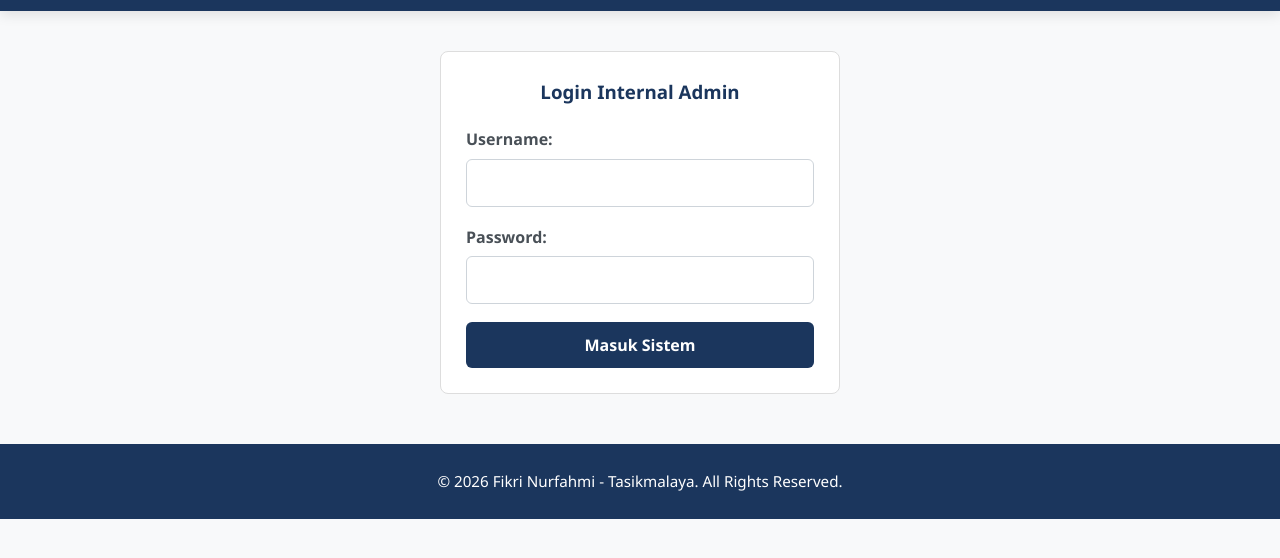
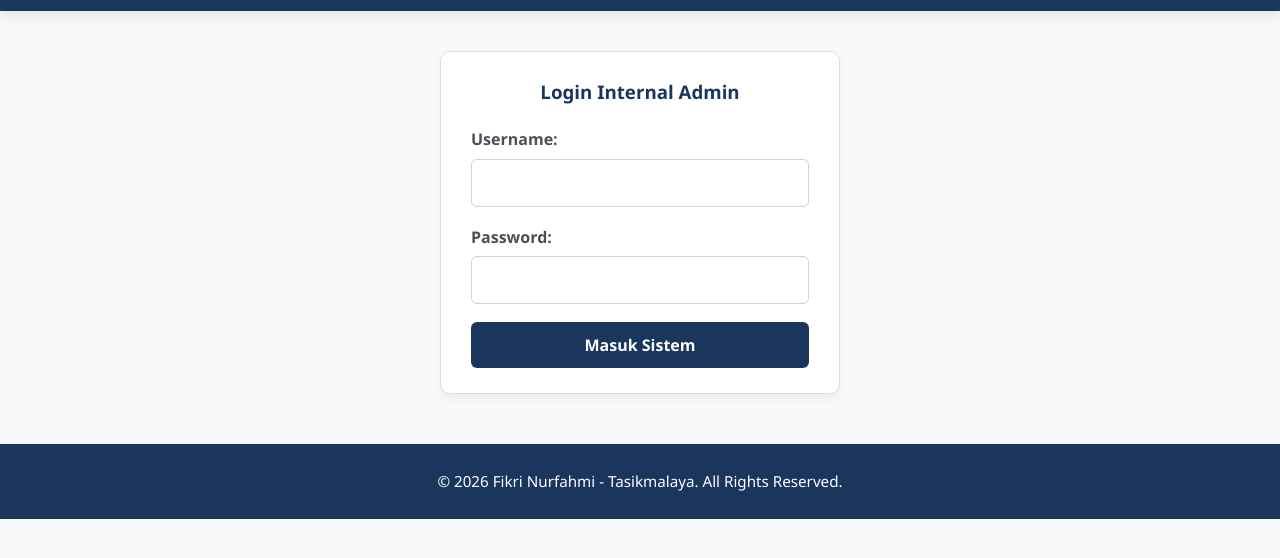
Before and after one commit to fikri-nurfahmi/companyprofilecv_fikrinurfahmi, a plain HTML site: page login.html in a window 1280 px wide. Shown: the part 54-612 px from the top of the page. Drawn offline with Linux system fonts and the light colour scheme.

Commit message:
Update login.html

```diff
--- a/login.html
+++ b/login.html
@@ -9,15 +9,9 @@
 <body>
     <header id="fikrinurfahmi_header">
         <div class="fikrinurfahmi_logo_area">CV Nusa Muda Karya</div>
-
-    <!-- Tombol Hamburger Mobile -->
         <div class="fikrinurfahmi_menu_toggle" id="fikrinurfahmi_menu_toggle">
-        <span></span>
-        <span></span>
-        <span></span>
+            <span></span><span></span><span></span>
         </div>
-
-    <!-- Menu Navigasi -->
         <ul class="fikrinurfahmi_nav_menu" id="fikrinurfahmi_nav_menu">
             <li><a href="index.html" class="fikrinurfahmi_nav_link">Home</a></li>
             <li><a href="profil.html" class="fikrinurfahmi_nav_link">Profil</a></li>
@@ -30,8 +24,8 @@
     </header>
 
     <main class="fikrinurfahmi_container">
-        <div style="max-width: 400px; margin: 40px auto; background: #fff; padding: 25px; border-radius: 8px; border: 1px solid #ddd;">
-            <h3 style="text-align: center; margin-bottom: 20px; color: #1b365d;">Login Internal Admin</h3>
+        <section class="fikrinurfahmi_card_box fikrinurfahmi_login_box">
+            <h3>Login Internal Admin</h3>
             <form id="fikrinurfahmi_login_form">
                 <div class="fikrinurfahmi_form_group">
                     <label for="username">Username:</label>
@@ -41,9 +35,9 @@
                     <label for="password">Password:</label>
                     <input type="password" id="password" class="fikrinurfahmi_form_input" required>
                 </div>
-                <button type="submit" class="fikrinurfahmi_btn_submit" style="width: 100%;">Masuk Sistem</button>
+                <button type="submit" class="fikrinurfahmi_btn_submit fikrinurfahmi_btn_full">Masuk Sistem</button>
             </form>
-        </div>
+        </section>
     </main>
 
     <footer id="fikrinurfahmi_footer">
```
Lines whose indentation alone changed are shown as unchanged.
